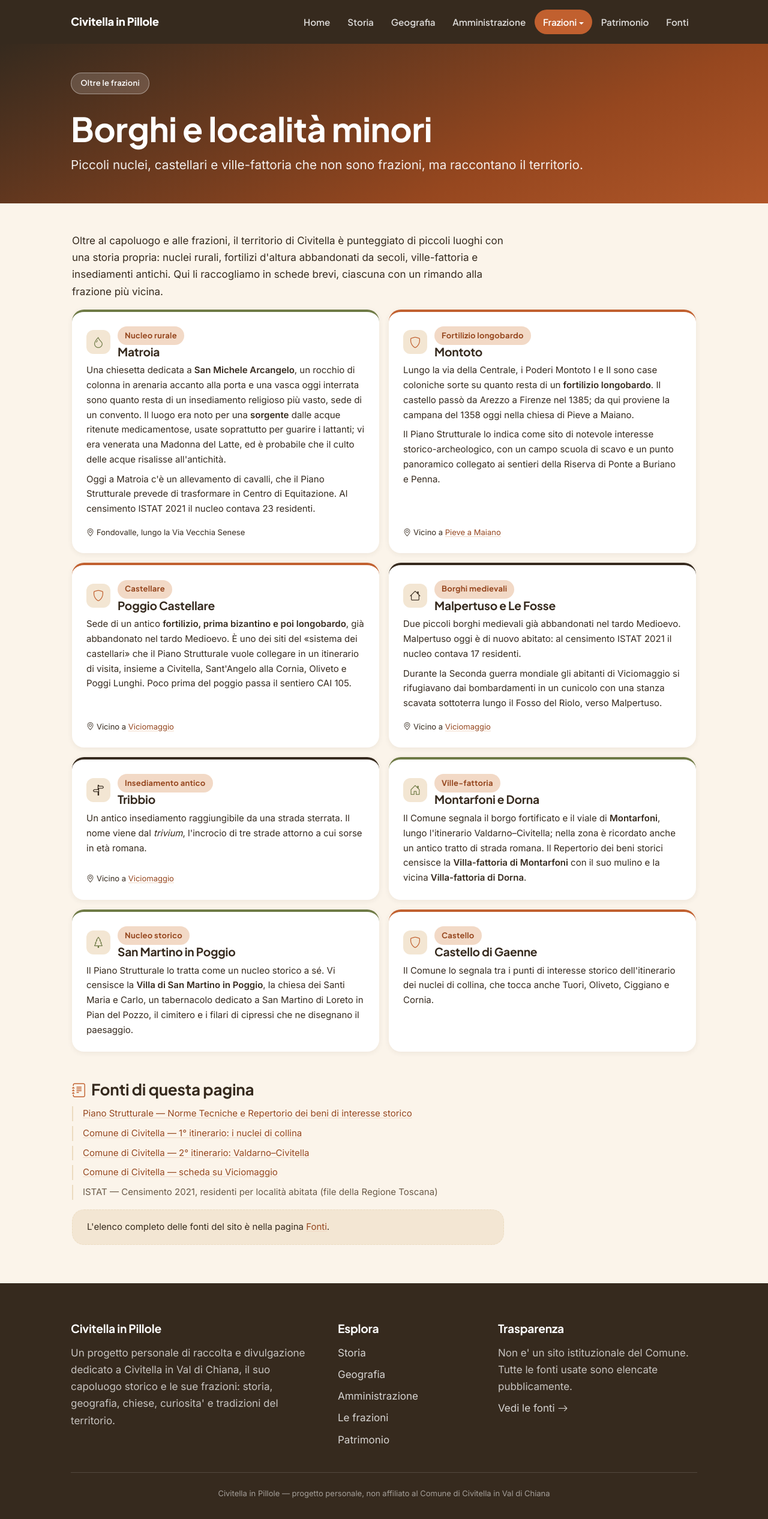
After one commit to fabriziomartini/civitella-in-pillole, a PHP site: page /frazioni/borghi-minori.html in a window 1280 px wide. The commit adds this page. Shown: the whole page at 60% size. Run offline with PHP 8.4, Linux system fonts and the light colour scheme.

Commit message:
Nuove pagine Borghi e località minori e Patrimonio; spaziatura pagine senza foto
- frazioni/borghi-minori.html: schede compatte per Matroia, Montoto,
  Poggio Castellare, Malpertuso e Le Fosse, Tribbio, Montarfoni e Dorna,
  San Martino in Poggio e Gaenne; matroia.html reindirizza alla scheda
- patrimonio.html: castellari, ville-fattoria, mulini e linea del tempo
  dell'archeologia, con rimandi alle frazioni
- nuovi componenti CSS (pillole, schede luogo, linea del tempo, accenti
  per categoria) nel sistema warm-modern esistente
- menu, home, elenco frazioni, sitemap e README aggiornati (13 frazioni)
- piu' respiro sotto l'intestazione nelle pagine senza foto

Co-Authored-By: Claude Opus 5.5 <noreply@anthropic.com>
Claude-Session: https://claude.ai/code/session_01N2r2xFWRzMmLaN7zSKN2ii

```diff
--- a/css/warm-modern.css
+++ b/css/warm-modern.css
@@ -290,6 +290,16 @@ button:focus-visible {
   margin-bottom: 0;
 }
 
+/* Pagine senza foto in evidenza: l'hero non deve lasciare spazio alla foto
+   e il contenuto ha bisogno di respiro sotto la fascia colorata */
+.wm-hero--page:has(+ main) {
+  padding-bottom: var(--wm-space-7);
+}
+
+.wm-hero--page + main {
+  padding-top: var(--wm-space-7);
+}
+
 /* Foto in evidenza che "sale" sopra l'hero di pagina, motivo ricorrente warm-modern */
 
 .wm-feature-photo {
@@ -521,6 +531,10 @@ button:focus-visible {
 
 .wm-article h2:first-child { margin-top: 0; }
 
+/* Variante larga per le pagine a schede (es. Borghi e località minori) */
+.wm-article--wide { max-width: 1040px; }
+.wm-article--wide > p { max-width: 720px; }
+
 .wm-article p { color: var(--wm-ink); }
 
 .wm-article a { text-decoration: underline; text-decoration-color: var(--wm-terracotta-tint); text-underline-offset: 2px; }
@@ -624,6 +638,161 @@ button:focus-visible {
   color: var(--wm-ink-soft);
 }
 
+/* ============ Pagine tematiche: Borghi minori e Patrimonio ============ */
+
+/* Barra di navigazione interna a "pillole" (ancore alle sezioni) */
+.wm-pills {
+  display: flex;
+  flex-wrap: wrap;
+  gap: var(--wm-space-2);
+  margin: 0 0 var(--wm-space-6);
+  padding: 0;
+  list-style: none;
+}
+
+.wm-pills a {
+  display: inline-flex;
+  align-items: center;
+  gap: var(--wm-space-2);
+  padding: 0.45rem 0.95rem;
+  border-radius: var(--wm-radius-full);
+  background: var(--wm-white);
+  box-shadow: var(--wm-shadow-sm);
+  font-family: var(--wm-font-display);
+  font-weight: 700;
+  font-size: var(--wm-fs-small);
+  color: var(--wm-ink);
+  text-decoration: none;
+}
+
+.wm-pills a:hover { color: var(--wm-terracotta-deep); }
+
+.wm-pills a::before {
+  content: "";
+  width: 0.6rem;
+  height: 0.6rem;
+  border-radius: 50%;
+  background: var(--wm-accent, var(--wm-terracotta));
+}
+
+/* Accento per categoria: usato da pillole, schede e liste */
+.wm-accent--castelli { --wm-accent: var(--wm-terracotta); }
+.wm-accent--ville { --wm-accent: var(--wm-olive); }
+.wm-accent--mulini { --wm-accent: var(--wm-gold); }
+.wm-accent--archeologia { --wm-accent: var(--wm-ink); }
+
+.wm-section-head {
+  scroll-margin-top: var(--wm-space-5);
+  border-left: 6px solid var(--wm-accent, var(--wm-terracotta));
+  padding-left: var(--wm-space-4);
+}
+
+.wm-article .wm-section-head { margin-top: var(--wm-space-8); }
+
+[class*="wm-accent--"] .wm-feature-list li { border-left-color: var(--wm-accent); }
+
+/* Schede compatte dei luoghi minori */
+.wm-places {
+  display: grid;
+  grid-template-columns: 1fr;
+  gap: var(--wm-space-4);
+  margin: 0;
+  padding: 0;
+  list-style: none;
+}
+
+@media (min-width: 768px) {
+  .wm-places { grid-template-columns: repeat(2, 1fr); }
+}
+
+.wm-place {
+  scroll-margin-top: var(--wm-space-5);
+  display: flex;
+  flex-direction: column;
+  gap: var(--wm-space-2);
+  padding: var(--wm-space-5);
+  background: var(--wm-white);
+  border-radius: var(--wm-radius-md);
+  box-shadow: var(--wm-shadow-sm);
+  border-top: 4px solid var(--wm-accent, var(--wm-olive));
+}
+
+.wm-place__head {
+  display: flex;
+  align-items: center;
+  gap: var(--wm-space-3);
+}
+
+.wm-place__icon {
+  flex: none;
+  display: inline-flex;
+  align-items: center;
+  justify-content: center;
+  width: 2.5rem;
+  height: 2.5rem;
+  border-radius: var(--wm-radius-sm);
+  background: var(--wm-cream-deep);
+  color: var(--wm-accent, var(--wm-olive));
+  font-size: 1.15rem;
+}
+
+.wm-place h2,
+.wm-place h3 {
+  margin: 0;
+  font-size: var(--wm-fs-h4);
+}
+
+.wm-place p { margin: 0; font-size: var(--wm-fs-small); }
+
+.wm-place__near {
+  margin-top: auto !important;
+  padding-top: var(--wm-space-2);
+  font-size: var(--wm-fs-xs) !important;
+  color: var(--wm-ink-soft);
+}
+
+/* Linea del tempo verticale (archeologia) */
+.wm-timeline {
+  list-style: none;
+  margin: 0;
+  padding: 0 0 0 var(--wm-space-5);
+  border-left: 2px solid var(--wm-sand);
+  display: grid;
+  gap: var(--wm-space-5);
+}
+
+.wm-timeline > li { position: relative; }
+
+.wm-timeline > li::before {
+  content: "";
+  position: absolute;
+  left: calc(-1 * var(--wm-space-5) - 7px);
+  top: 0.35rem;
+  width: 12px;
+  height: 12px;
+  border-radius: 50%;
+  background: var(--wm-cream);
+  border: 3px solid var(--wm-accent, var(--wm-ink));
+}
+
+.wm-timeline__era {
+  display: block;
+  font-family: var(--wm-font-display);
+  font-size: var(--wm-fs-xs);
+  font-weight: 700;
+  letter-spacing: 0.06em;
+  text-transform: uppercase;
+  color: var(--wm-terracotta-deep);
+  margin-bottom: var(--wm-space-2);
+}
+
+.wm-timeline ul {
+  margin: 0;
+  padding-left: var(--wm-space-4);
+  display: grid;
+  gap: var(--wm-space-2);
+}
+
 /* ============ Footer (markup generato da js/partials.js) ============ */
 
 .site-footer {
--- /dev/null
+++ b/frazioni/borghi-minori.html
@@ -0,0 +1,143 @@
+<!DOCTYPE html>
+<html lang="it">
+
+<head>
+    <meta charset="utf-8" />
+    <meta name="viewport" content="width=device-width, initial-scale=1, shrink-to-fit=no" />
+    <meta name="description" content="Borghi e località minori di Civitella in Val di Chiana: Matroia, Montoto, Poggio Castellare, Malpertuso, Tribbio, Montarfoni, San Martino in Poggio e Gaenne." />
+    <meta name="author" content="Fabrizio Martini" />
+    <title>Borghi e località minori &mdash; Civitella in Pillole</title>
+    <link rel="icon" type="image/x-icon" href="../assets/favicon.ico" />
+    <link rel="preconnect" href="https://fonts.googleapis.com" />
+    <link rel="preconnect" href="https://fonts.gstatic.com" crossorigin />
+    <link href="https://cdn.jsdelivr.net/npm/bootstrap-icons@1.11.3/font/bootstrap-icons.css" rel="stylesheet" />
+    <link href="../css/styles.css" rel="stylesheet" />
+    <link href="../css/warm-modern.css" rel="stylesheet" />
+</head>
+
+<body data-base-path="../">
+    <div id="navbar-placeholder"></div>
+
+    <header class="wm-hero wm-hero--page">
+        <div class="container px-lg-5">
+            <span class="wm-badge">Oltre le frazioni</span>
+            <h1 class="wm-h1">Borghi e località minori</h1>
+            <p class="wm-lead">Piccoli nuclei, castellari e ville-fattoria che non sono frazioni, ma raccontano il territorio.</p>
+        </div>
+    </header>
+
+    <main class="pb-5">
+        <div class="container px-lg-5">
+            <article class="wm-article wm-article--wide">
+                <p>Oltre al capoluogo e alle frazioni, il territorio di Civitella è punteggiato di piccoli luoghi con una storia propria: nuclei rurali, fortilizi d'altura abbandonati da secoli, ville-fattoria e insediamenti antichi. Qui li raccogliamo in schede brevi, ciascuna con un rimando alla frazione più vicina.</p>
+
+                <ul class="wm-places">
+                    <li class="wm-place wm-accent--ville" id="matroia">
+                        <div class="wm-place__head">
+                            <span class="wm-place__icon"><i class="bi bi-droplet"></i></span>
+                            <div>
+                                <span class="wm-card__badge">Nucleo rurale</span>
+                                <h2>Matroia</h2>
+                            </div>
+                        </div>
+                        <p>Una chiesetta dedicata a <strong>San Michele Arcangelo</strong>, un rocchio di colonna in arenaria accanto alla porta e una vasca oggi interrata sono quanto resta di un insediamento religioso più vasto, sede di un convento. Il luogo era noto per una <strong>sorgente</strong> dalle acque ritenute medicamentose, usate soprattutto per guarire i lattanti; vi era venerata una Madonna del Latte, ed è probabile che il culto delle acque risalisse all'antichità.</p>
+                        <p>Oggi a Matroia c'è un allevamento di cavalli, che il Piano Strutturale prevede di trasformare in Centro di Equitazione. Al censimento ISTAT 2021 il nucleo contava 23 residenti.</p>
+                        <p class="wm-place__near"><i class="bi bi-geo-alt me-1"></i>Fondovalle, lungo la Via Vecchia Senese</p>
+                    </li>
+                    <li class="wm-place wm-accent--castelli" id="montoto">
+                        <div class="wm-place__head">
+                            <span class="wm-place__icon"><i class="bi bi-shield"></i></span>
+                            <div>
+                                <span class="wm-card__badge">Fortilizio longobardo</span>
+                                <h2>Montoto</h2>
+                            </div>
+                        </div>
+                        <p>Lungo la via della Centrale, i Poderi Montoto I e II sono case coloniche sorte su quanto resta di un <strong>fortilizio longobardo</strong>. Il castello passò da Arezzo a Firenze nel 1385; da qui proviene la campana del 1358 oggi nella chiesa di Pieve a Maiano.</p>
+                        <p>Il Piano Strutturale lo indica come sito di notevole interesse storico-archeologico, con un campo scuola di scavo e un punto panoramico collegato ai sentieri della Riserva di Ponte a Buriano e Penna.</p>
+                        <p class="wm-place__near"><i class="bi bi-geo-alt me-1"></i>Vicino a <a href="pieve-a-maiano.html">Pieve a Maiano</a></p>
+                    </li>
+                    <li class="wm-place wm-accent--castelli" id="poggio-castellare">
+                        <div class="wm-place__head">
+                            <span class="wm-place__icon"><i class="bi bi-shield"></i></span>
+                            <div>
+                                <span class="wm-card__badge">Castellare</span>
+                                <h2>Poggio Castellare</h2>
+                            </div>
+                        </div>
+                        <p>Sede di un antico <strong>fortilizio, prima bizantino e poi longobardo</strong>, già abbandonato nel tardo Medioevo. È uno dei siti del &laquo;sistema dei castellari&raquo; che il Piano Strutturale vuole collegare in un itinerario di visita, insieme a Civitella, Sant'Angelo alla Cornia, Oliveto e Poggi Lunghi. Poco prima del poggio passa il sentiero CAI 105.</p>
+                        <p class="wm-place__near"><i class="bi bi-geo-alt me-1"></i>Vicino a <a href="viciomaggio.html">Viciomaggio</a></p>
+                    </li>
+                    <li class="wm-place wm-accent--archeologia" id="malpertuso-le-fosse">
+                        <div class="wm-place__head">
+                            <span class="wm-place__icon"><i class="bi bi-house"></i></span>
+                            <div>
+                                <span class="wm-card__badge">Borghi medievali</span>
+                                <h2>Malpertuso e Le Fosse</h2>
+                            </div>
+                        </div>
+                        <p>Due piccoli borghi medievali già abbandonati nel tardo Medioevo. Malpertuso oggi è di nuovo abitato: al censimento ISTAT 2021 il nucleo contava 17 residenti.</p>
+                        <p>Durante la Seconda guerra mondiale gli abitanti di Viciomaggio si rifugiavano dai bombardamenti in un cunicolo con una stanza scavata sottoterra lungo il Fosso del Riolo, verso Malpertuso.</p>
+                        <p class="wm-place__near"><i class="bi bi-geo-alt me-1"></i>Vicino a <a href="viciomaggio.html">Viciomaggio</a></p>
+                    </li>
+                    <li class="wm-place wm-accent--archeologia" id="tribbio">
+                        <div class="wm-place__head">
+                            <span class="wm-place__icon"><i class="bi bi-signpost-split"></i></span>
+                            <div>
+                                <span class="wm-card__badge">Insediamento antico</span>
+                                <h2>Tribbio</h2>
+                            </div>
+                        </div>
+                        <p>Un antico insediamento raggiungibile da una strada sterrata. Il nome viene dal <em>trivium</em>, l'incrocio di tre strade attorno a cui sorse in età romana.</p>
+                        <p class="wm-place__near"><i class="bi bi-geo-alt me-1"></i>Vicino a <a href="viciomaggio.html">Viciomaggio</a></p>
+                    </li>
+                    <li class="wm-place wm-accent--ville" id="montarfoni-dorna">
+                        <div class="wm-place__head">
+                            <span class="wm-place__icon"><i class="bi bi-house-door"></i></span>
+                            <div>
+                                <span class="wm-card__badge">Ville-fattoria</span>
+                                <h2>Montarfoni e Dorna</h2>
+                            </div>
+                        </div>
+                        <p>Il Comune segnala il borgo fortificato e il viale di <strong>Montarfoni</strong>, lungo l'itinerario Valdarno&ndash;Civitella; nella zona è ricordato anche un antico tratto di strada romana. Il Repertorio dei beni storici censisce la <strong>Villa-fattoria di Montarfoni</strong> con il suo mulino e la vicina <strong>Villa-fattoria di Dorna</strong>.</p>
+                    </li>
+                    <li class="wm-place wm-accent--ville" id="san-martino-in-poggio">
+                        <div class="wm-place__head">
+                            <span class="wm-place__icon"><i class="bi bi-tree"></i></span>
+                            <div>
+                                <span class="wm-card__badge">Nucleo storico</span>
+                                <h2>San Martino in Poggio</h2>
+                            </div>
+                        </div>
+                        <p>Il Piano Strutturale lo tratta come un nucleo storico a sé. Vi censisce la <strong>Villa di San Martino in Poggio</strong>, la chiesa dei Santi Maria e Carlo, un tabernacolo dedicato a San Martino di Loreto in Pian del Pozzo, il cimitero e i filari di cipressi che ne disegnano il paesaggio.</p>
+                    </li>
+                    <li class="wm-place wm-accent--castelli" id="gaenne">
+                        <div class="wm-place__head">
+                            <span class="wm-place__icon"><i class="bi bi-shield"></i></span>
+                            <div>
+                                <span class="wm-card__badge">Castello</span>
+                                <h2>Castello di Gaenne</h2>
+                            </div>
+                        </div>
+                        <p>Il Comune lo segnala tra i punti di interesse storico dell'itinerario dei nuclei di collina, che tocca anche Tuori, Oliveto, Ciggiano e Cornia.</p>
+                    </li>
+                </ul>
+
+                <h2 class="wm-h3 mt-5"><i class="bi bi-journal-text"></i>Fonti di questa pagina</h2>
+                <ul class="wm-sources">
+                    <li><a href="https://cloud.ldpgis.it/civitellavaldichiana/ps" target="_blank" rel="noopener">Piano Strutturale &mdash; Norme Tecniche e Repertorio dei beni di interesse storico</a></li>
+                    <li><a href="https://www.comune.civitella-in-val-di-chiana.ar.it/vivere_il_comune/itinerari/itinerario_1.html" target="_blank" rel="noopener">Comune di Civitella &mdash; 1&deg; itinerario: i nuclei di collina</a></li>
+                    <li><a href="https://www.comune.civitella-in-val-di-chiana.ar.it/vivere_il_comune/itinerari/itinerario_2.html" target="_blank" rel="noopener">Comune di Civitella &mdash; 2&deg; itinerario: Valdarno&ndash;Civitella</a></li>
+                    <li><a href="https://www.comune.civitella-in-val-di-chiana.ar.it/vivere_il_comune/luoghi/luogo_39.html" target="_blank" rel="noopener">Comune di Civitella &mdash; scheda su Viciomaggio</a></li>
+                    <li>ISTAT &mdash; Censimento 2021, residenti per località abitata (file della Regione Toscana)</li>
+                </ul>
+                <p class="wm-note mt-3">L'elenco completo delle fonti del sito è nella pagina <a href="../fonti.html">Fonti</a>.</p>
+            </article>
+        </div>
+    </main>
+
+    <div id="footer-placeholder"></div>
+    <script src="https://cdn.jsdelivr.net/npm/bootstrap@5.3.8/dist/js/bootstrap.bundle.min.js"></script>
+    <script src="../js/partials.js"></script>
+</body>
+
+</html>
--- a/js/partials.js
+++ b/js/partials.js
@@ -9,7 +9,6 @@
     { slug: "ciggiano", nome: "Ciggiano" },
     { slug: "cornia", nome: "Cornia" },
     { slug: "gebbia", nome: "Gebbia" },
-    { slug: "matroia", nome: "Matroia" },
     { slug: "oliveto", nome: "Oliveto" },
     { slug: "pieve-a-maiano", nome: "Pieve a Maiano" },
     { slug: "pieve-al-toppo", nome: "Pieve al Toppo" },
@@ -17,7 +16,8 @@
     { slug: "spoiano", nome: "Spoiano" },
     { slug: "tegoleto", nome: "Tegoleto" },
     { slug: "tuori", nome: "Tuori" },
-    { slug: "viciomaggio", nome: "Viciomaggio" }
+    { slug: "viciomaggio", nome: "Viciomaggio" },
+    { slug: "borghi-minori", nome: "Borghi e località minori" }
   ];
 
   function currentFile() {
@@ -58,6 +58,7 @@
       '<a class="nav-link dropdown-toggle' + (frazioniActive ? " active" : "") + '" href="' + basePath + 'frazioni.html" id="navbarDropdownMenuLink" role="button" data-bs-toggle="dropdown" aria-haspopup="true" aria-expanded="false">Frazioni</a>' +
       '<div class="dropdown-menu" aria-labelledby="navbarDropdownMenuLink">' + dropdownItems + "</div>" +
       "</li>" +
+      '<li class="nav-item"><a class="' + navCls("patrimonio.html") + '" href="' + basePath + 'patrimonio.html">Patrimonio</a></li>' +
       '<li class="nav-item"><a class="' + navCls("fonti.html") + '" href="' + basePath + 'fonti.html">Fonti</a></li>' +
       "</ul>" +
       "</div>" +
@@ -82,6 +83,7 @@
       '<li><a href="' + basePath + 'geografia.html">Geografia</a></li>' +
       '<li><a href="' + basePath + 'amministrazione.html">Amministrazione</a></li>' +
       '<li><a href="' + basePath + 'frazioni.html">Le frazioni</a></li>' +
+      '<li><a href="' + basePath + 'patrimonio.html">Patrimonio</a></li>' +
       "</ul>" +
       "</div>" +
       '<div class="col-lg-4">' +
--- a/sitemap.xml
+++ b/sitemap.xml
@@ -12,7 +12,8 @@
   <url><loc>https://fabriziomartini.github.io/civitella-in-pillole/frazioni/ciggiano.html</loc></url>
   <url><loc>https://fabriziomartini.github.io/civitella-in-pillole/frazioni/cornia.html</loc></url>
   <url><loc>https://fabriziomartini.github.io/civitella-in-pillole/frazioni/gebbia.html</loc></url>
-  <url><loc>https://fabriziomartini.github.io/civitella-in-pillole/frazioni/matroia.html</loc></url>
+  <url><loc>https://fabriziomartini.github.io/civitella-in-pillole/frazioni/borghi-minori.html</loc></url>
+  <url><loc>https://fabriziomartini.github.io/civitella-in-pillole/patrimonio.html</loc></url>
   <url><loc>https://fabriziomartini.github.io/civitella-in-pillole/frazioni/oliveto.html</loc></url>
   <url><loc>https://fabriziomartini.github.io/civitella-in-pillole/frazioni/pieve-a-maiano.html</loc></url>
   <url><loc>https://fabriziomartini.github.io/civitella-in-pillole/frazioni/pieve-al-toppo.html</loc></url>
```
Also changed, not shown: frazioni.html (+13 -12 lines), frazioni/matroia.html (+7 -40 lines), index.html (+4 -4 lines), patrimonio.html (added, +140 -0 lines), ricerca/verifica-log.md (+12 -0 lines), README.md.
